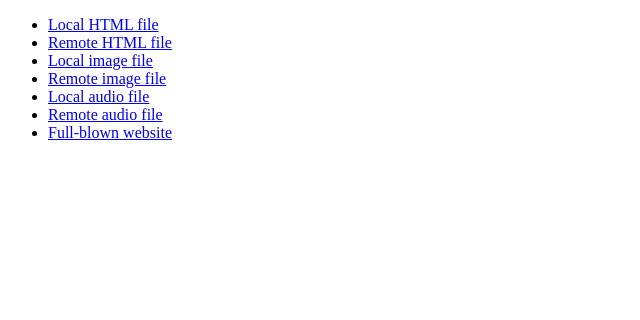
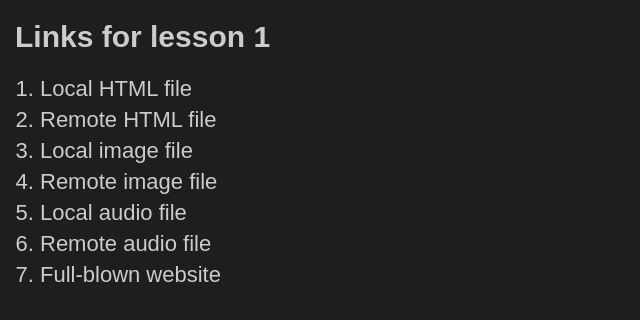
Before and after one commit to YanivOr/web-dev-course, a plain HTML site: page lab-1/links.html in a window 1280 px wide. Shown: the whole page, without its empty margins (0-640 px from the left). Drawn offline with Linux system fonts and the light colour scheme.

Commit message:
changed lesson-1 to lab-1

```diff
--- /dev/null
+++ b/lab-1/css/links.css
@@ -0,0 +1,34 @@
+body, html {
+  padding: 0px;
+  margin: 0px;
+  font-family: Arial, Helvetica, sans-serif;
+}
+
+body {
+  background: #1e1e1e;
+}
+
+h1 {
+  color: #cccccc;
+  font-size: 30px;
+  padding: 0px 15px;
+}
+
+ol {
+  color: #cccccc;
+  font-size: 22px;
+}
+
+li {
+  margin-bottom: 5px;
+}
+
+li a {
+  text-decoration: none;
+  color: #cccccc;
+  font-size: 22px;
+}
+
+li a:hover {
+  text-decoration: underline;
+}
--- a/lesson-1/links.html
+++ b/lab-1/links.html
@@ -3,10 +3,12 @@
 <head>
   <meta charset="UTF-8">
   <meta name="viewport" content="width=device-width, initial-scale=1.0">
+  <link rel="stylesheet" type="text/css" href="css/links.css">
   <title>Links for lesson 1</title>
 </head>
 <body>
-<ul>
+<h1>Links for lesson 1</h1>
+<ol>
   <li>
     <a href="./index.html" target="_blank">Local HTML file</a>
   </li>
@@ -26,8 +28,8 @@
     <a href="https://file-examples.com/wp-content/uploads/2017/11/file_example_MP3_700KB.mp3" target="_blank">Remote audio file</a>
   </li>
   <li>
-    <a href="https://www.imdb.com/" target="_blank">Full-blown website</a>
+    <a href="https://www.alexa.com/topsites" target="_blank">Full-blown website</a>
   </li>
-</ul>
+</ol>
 </body>
 </html>
```
Also changed, not shown: lab-1/index.html (renamed from lesson-1/index.html, +1 -1 lines).
